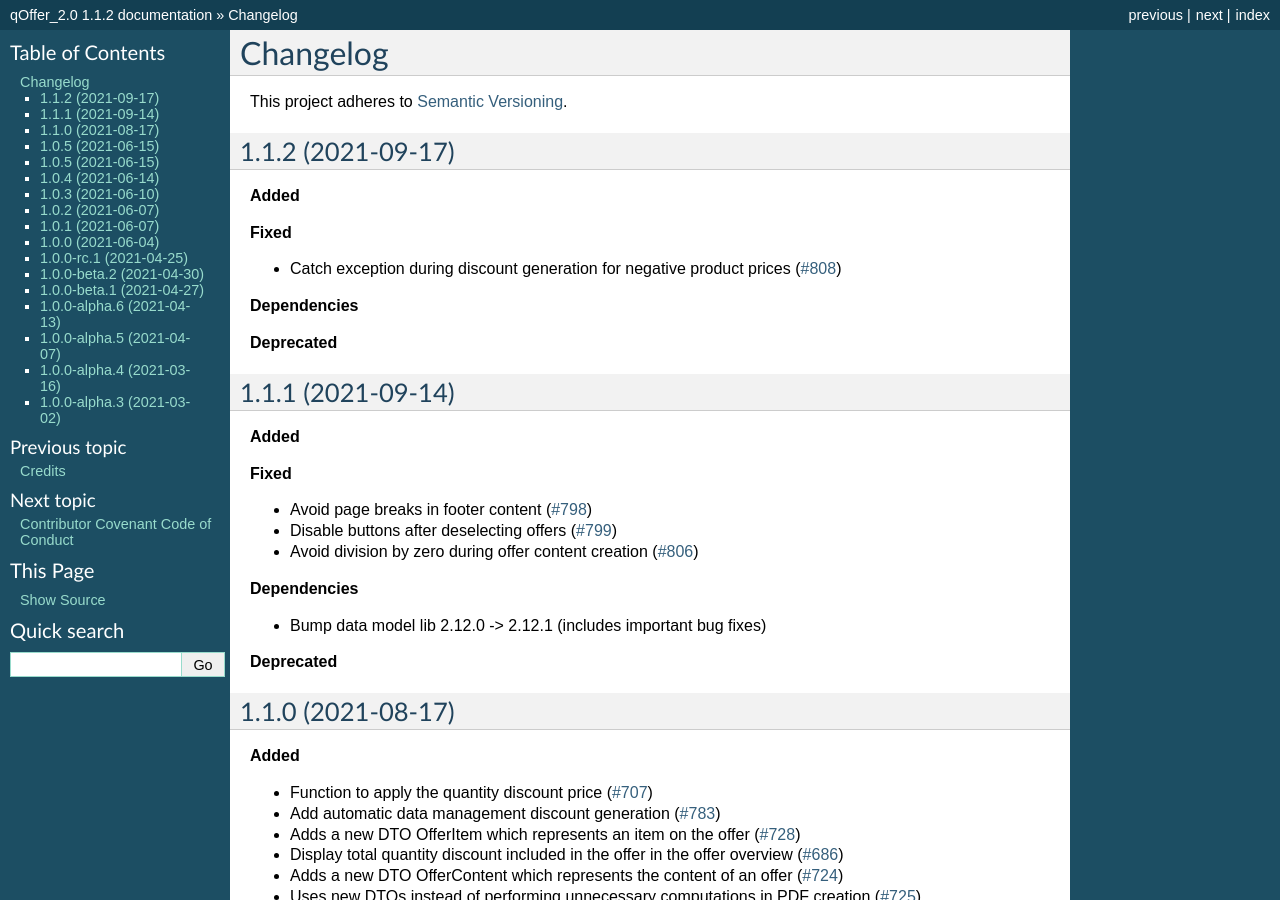
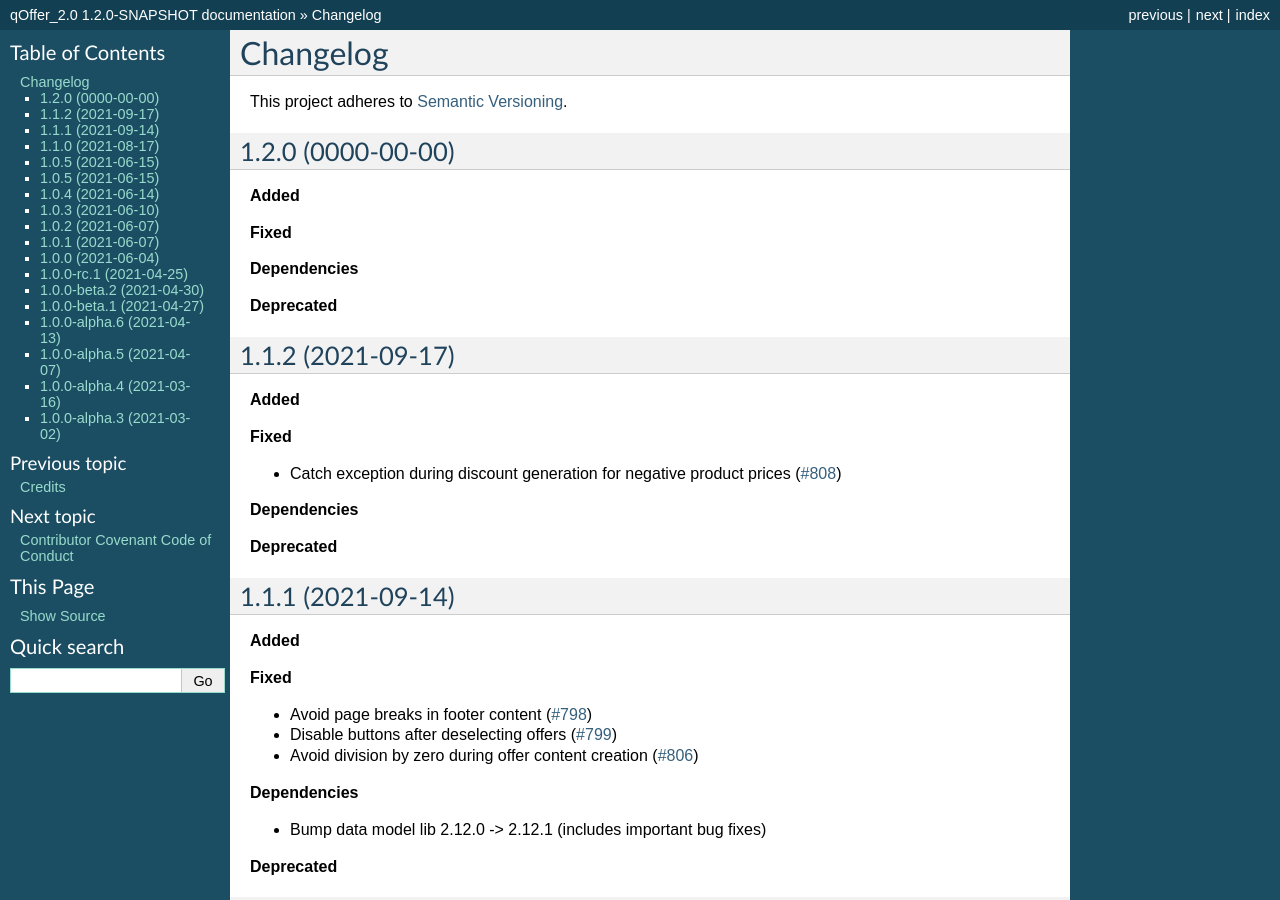
Before and after one commit to qbicsoftware/offer-manager-2-portlet, a Sphinx documentation site: the page built from docs/changelog.rst, in a window 1280 px wide and 900 px high. Built offline with Sphinx 7.4.7, drawn with Linux system fonts in a browser that asks for light colours; some of the changed text lies outside the part shown.

Commit message:
bump version to 1.2.0-SNAPSHOT

```diff
--- a/CHANGELOG.rst
+++ b/CHANGELOG.rst
@@ -3,6 +3,17 @@
 ==========
 
 This project adheres to `Semantic Versioning <https://semver.org/>`_.
+
+1.2.0 (0000-00-00)
+------------------
+
+**Added**
+
+**Fixed**
+
+**Dependencies**
+
+**Deprecated**
 
 1.1.2 (2021-09-17)
 ------------------
--- a/docs/conf.py
+++ b/docs/conf.py
@@ -57,9 +57,9 @@
 # the built documents.
 #
 # The short X.Y version.
-version = '1.1.2'
+version = '1.2.0-SNAPSHOT'
 # The full version, including alpha/beta/rc tags.
-release = '1.1.2'
+release = '1.2.0-SNAPSHOT'
 
 
 # The language for content autogenerated by Sphinx. Refer to documentation
--- a/pom.xml
+++ b/pom.xml
@@ -8,7 +8,7 @@
 		<module>offer-manager-app</module>
 	</modules>
 	<artifactId>offer-manager</artifactId>
-	<version>1.1.2</version> <!-- <<QUBE_FORCE_BUMP>> -->
+	<version>1.2.0-SNAPSHOT</version> <!-- <<QUBE_FORCE_BUMP>> -->
 	<groupId>life.qbic</groupId>
 	<name>The new offer manager</name>
 	<url>http://github.com/qbicsoftware/qOffer_2.0</url>
--- a/qube.cfg
+++ b/qube.cfg
@@ -1,5 +1,5 @@
 [bumpversion]
-current_version = 1.1.2
+current_version = 1.2.0-SNAPSHOT
 
 [bumpversion_files_whitelisted]
 dot_qube = .qube.yml
```
Also changed, not shown: .qube.yml, 2 other files.
